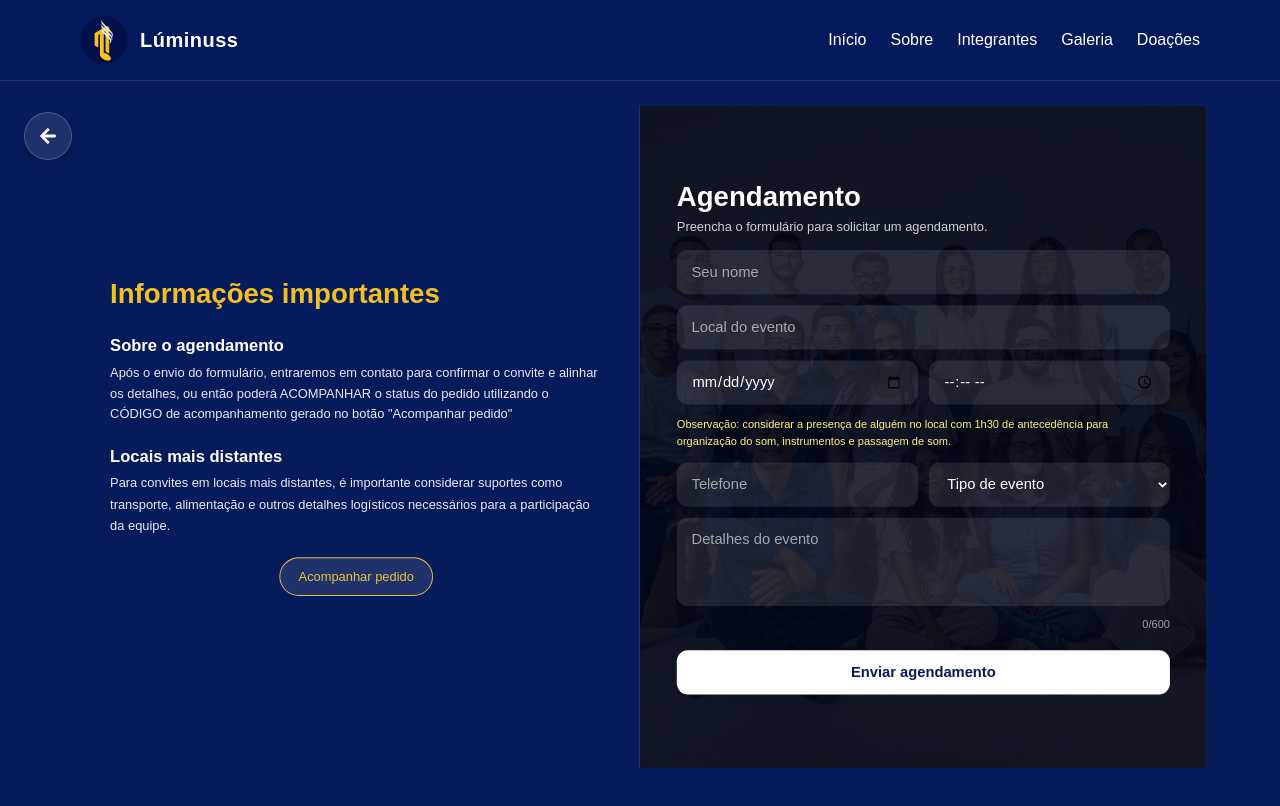
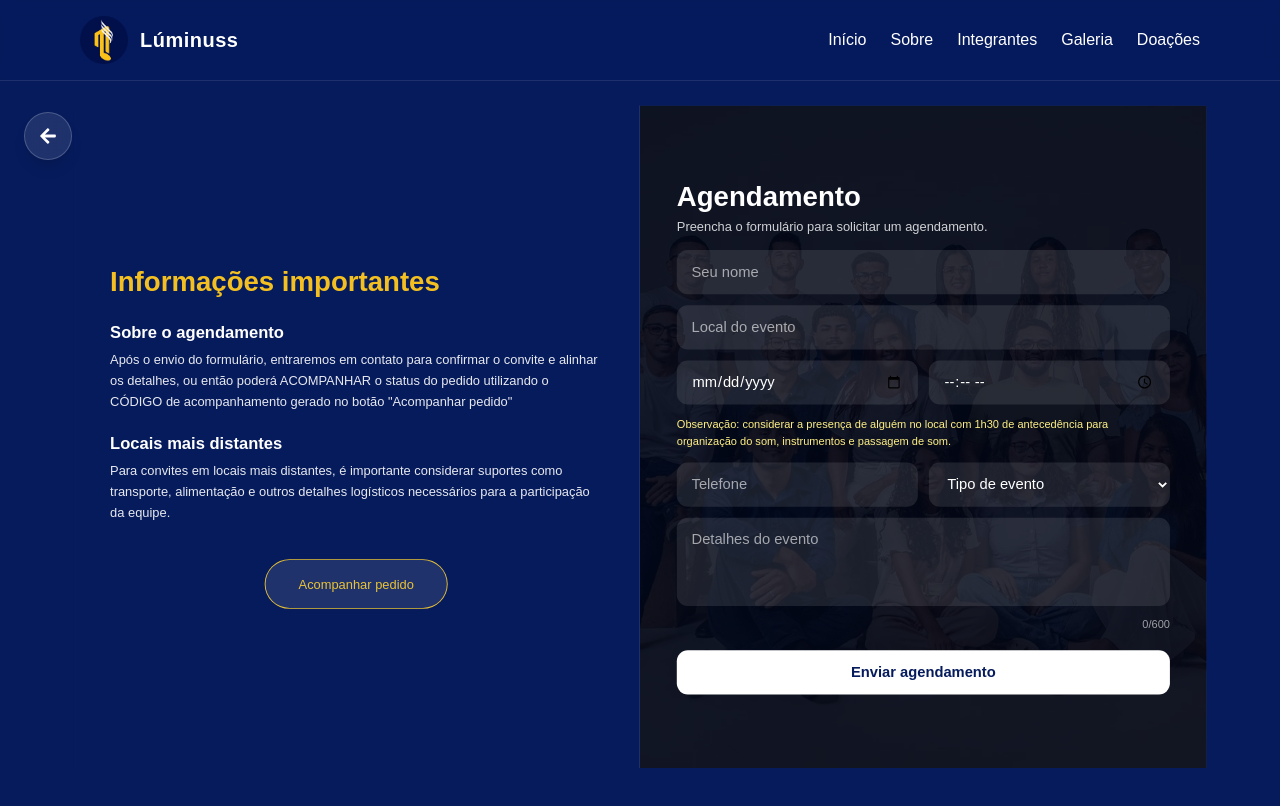
Before and after one commit to euvih/site-luminuss, a Next.js app: page /agendamento in a window 1280 px wide. Shown: the top 806 px of the page. Built offline with nearby package versions, Linux system fonts and the light colour scheme.

Commit message:
atualização

```diff
--- a/app/agendamento/page.tsx
+++ b/app/agendamento/page.tsx
@@ -298,13 +298,13 @@ export default function AgendamentoPage() {
                     <div>
                     </div>
 
-                    <div className="mt-6 flex justify-center">
+                    <div className="mt-10 flex justify-center">
                       <button
                         type="button"
                         onClick={() =>
                           setMostrarAcompanhamento((prev) => !prev)
                         }
-                        className="rounded-full border border-amber-300- bg-white/10 px-5 py-2.5 text-sm font-medium text-amber-300/90 transition hover:bg-white hover:text-[#061B5C]"
+                        className="rounded-full border border-amber-300- bg-white/10 px-9 py-4 text-sm font-medium text-amber-300/90 transition hover:bg-white hover:text-[#061B5C]"
                       >
                         Acompanhar pedido
                       </button>
```
